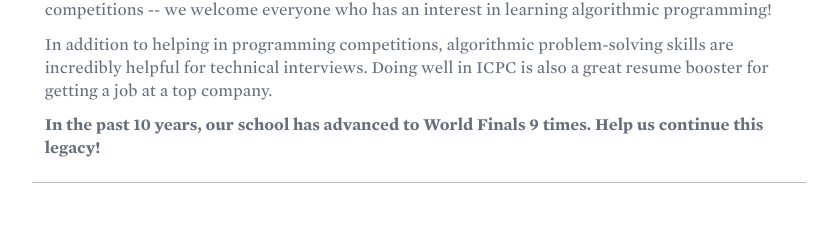
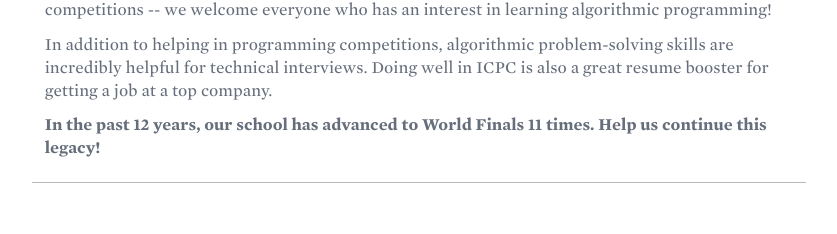
Before and after one commit to acm-uiuc/icpc-website, a Jekyll site: the page built from home.html, in a window 1280 px wide. Shown: the part 812-1046 px from the top of the page, without its empty margins (221-1058 px from the left). Built offline with Jekyll 4.4.1, drawn with Linux system fonts in a browser that asks for light colours; nearby versions of some CDN libraries; some web fonts are replaced.

Commit message:
Update '11 Wf out of last 12 years' on homepage

```diff
--- a/home.html
+++ b/home.html
@@ -121,7 +121,7 @@ title: UIUC's ICPC Team Homepage
     </div>
     <div>
       <strong>
-        In the past 10 years, our school has advanced to World Finals 9 times. Help us continue this legacy!
+        In the past 12 years, our school has advanced to World Finals 11 times. Help us continue this legacy!
       </strong>
     </div>
   </a>
```
